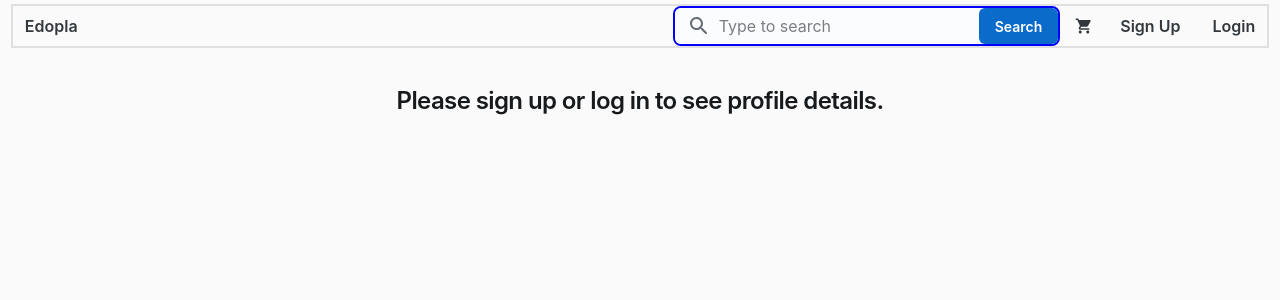
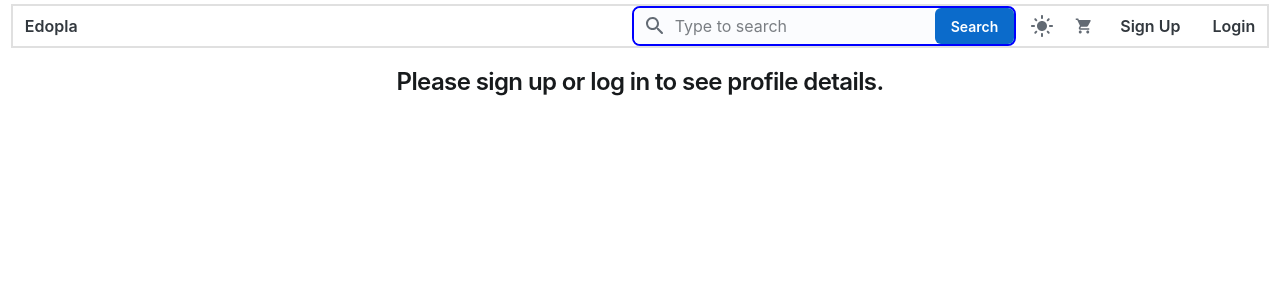
Before and after one commit to saad-bhatti/Edopla, a React (Create React App) app in the folder frontend/: page /profiles in a window 1280 px wide. Shown: the top 300 px of the page. Built offline with nearby package versions, Linux system fonts and the light colour scheme; no server answers.

Commit message:
Theme functionality added

```diff
--- a/frontend/src/App.tsx
+++ b/frontend/src/App.tsx
@@ -1,22 +1,18 @@
+import CssBaseline from "@mui/joy/CssBaseline";
+import { CssVarsProvider } from "@mui/joy/styles";
 import { useEffect, useState } from "react";
-import { Container } from "react-bootstrap";
-import { BrowserRouter, Route, Routes } from "react-router-dom";
+import { BrowserRouter } from "react-router-dom";
 import BuyerProfileModal from "./components/modal/BuyerProfileModal";
 import LoginModal from "./components/modal/LoginModal";
 import SignUpModal from "./components/modal/SignUpModal";
 import VendorProfileModal from "./components/modal/VendorProfileModal";
+import AppRoutes from "./components/navigation/AppRoutes";
 import NavBar from "./components/navigation/NavBar";
 import { displayError } from "./errors/displayError";
 import { CartItem } from "./models/items/cartItem";
 import { User } from "./models/users/user";
 import { getCarts } from "./network/items/carts_api";
 import * as UsersAPI from "./network/users/users_api";
-import CartsPage from "./pages/Carts/CartsPage";
-import HomePage from "./pages/HomePage";
-import MenuPage from "./pages/Menu/MenuPage";
-import NotFoundPage from "./pages/NotFoundPage";
-import ProfilesPage from "./pages/ProfilesPage";
-import styles from "./styles/App.module.css";
 import { CartsContext, LoggedInUserContext } from "./utils/contexts";
 
 function App() {
@@ -50,6 +46,9 @@ function App() {
   return (
     <LoggedInUserContext.Provider value={{ loggedInUser, setLoggedInUser }}>
       <CartsContext.Provider value={{ carts, setCarts }}>
+        <>
+          <CssVarsProvider defaultMode="system">
+            <CssBaseline />
             <BrowserRouter>
               <div>
                 {/* Display for the navigation bar */}
@@ -67,15 +66,7 @@ function App() {
                 />
 
                 {/* Available routes. */}
-            <Container className={styles.pageContainer}>
-              <Routes>
-                <Route path="/" element={<HomePage />} />
-                <Route path="/profiles" element={<ProfilesPage />} />
-                <Route path="/carts" element={<CartsPage />} />
-                <Route path="/menu/:vendorId" element={<MenuPage />} />
-                <Route path="/*" element={<NotFoundPage />} />
-              </Routes>
-            </Container>
+                <AppRoutes />
 
                 {/* Sign up modal */}
                 {showSignUpModal && (
@@ -129,6 +120,8 @@ function App() {
                 )}
               </div>
             </BrowserRouter>
+          </CssVarsProvider>
+        </>
       </CartsContext.Provider>
     </LoggedInUserContext.Provider>
   );
--- a/frontend/src/components/card/UserProfileCard.tsx
+++ b/frontend/src/components/card/UserProfileCard.tsx
@@ -35,7 +35,7 @@ const UserProfileCard = ({ user, sx }: UserProfileCardProps) => {
   // State to control the display of the snackbar.
   const [emailSnackbarVisible, setEmailSnackbarVisible] = useState<boolean>(false);
   // State to control errors on the email form.
-  const [emailError, setEmailError] = useState<{ isError: boolean; error: string }>({
+  const [emailError] = useState<{ isError: boolean; error: string }>({
     isError: false,
     error: "",
   });
--- /dev/null
+++ b/frontend/src/components/navigation/AppRoutes.tsx
@@ -0,0 +1,24 @@
+import Container from "@mui/joy/Container";
+import { Route, Routes } from "react-router-dom";
+import CartsPage from "../../pages/Carts/CartsPage";
+import HomePage from "../../pages/HomePage";
+import MenuPage from "../../pages/Menu/MenuPage";
+import NotFoundPage from "../../pages/NotFoundPage";
+import ProfilesPage from "../../pages/ProfilesPage";
+
+/** UI component for the routes of the application. */
+const AppRoutes = () => {
+  return (
+    <Container sx={{padding: "1% 0"}}>
+      <Routes>
+        <Route path="/" element={<HomePage />} />
+        <Route path="/profiles" element={<ProfilesPage />} />
+        <Route path="/carts" element={<CartsPage />} />
+        <Route path="/menu/:vendorId" element={<MenuPage />} />
+        <Route path="/*" element={<NotFoundPage />} />
+      </Routes>
+    </Container>
+  );
+};
+
+export default AppRoutes;
--- /dev/null
+++ b/frontend/src/components/navigation/ColorSchemeToggle.tsx
@@ -0,0 +1,36 @@
+import DarkModeRoundedIcon from "@mui/icons-material/DarkModeRounded";
+import LightModeRoundedIcon from "@mui/icons-material/LightModeRounded";
+import IconButton from "@mui/joy/IconButton";
+import { useColorScheme } from "@mui/joy/styles";
+import { useEffect, useState } from "react";
+
+/** UI component for the color scheme toggle. */
+const ColorSchemeToggle = () => {
+  // Get the current color scheme and the function to change it
+  const { colorScheme, setColorScheme } = useColorScheme();
+  // State to track whether the component has mounted
+  const [mounted, setMounted] = useState(false);
+
+  // Set the component to mounted after the first render
+  useEffect(() => {
+    setMounted(true);
+  }, []);
+
+  if (!mounted) return null;
+  else
+    return (
+      <IconButton
+        id="toggle-mode"
+        size="md"
+        variant="plain"
+        color="neutral"
+        onClick={() => {
+          setColorScheme(colorScheme === "light" ? "dark" : "light");
+        }}
+      >
+        {colorScheme === "dark" ? <DarkModeRoundedIcon /> : <LightModeRoundedIcon />}
+      </IconButton>
+    );
+};
+
+export default ColorSchemeToggle;
--- a/frontend/src/components/navigation/NavBar.tsx
+++ b/frontend/src/components/navigation/NavBar.tsx
@@ -8,6 +8,7 @@ import { useContext } from "react";
 import { Link } from "react-router-dom";
 import * as Context from "../../utils/contexts";
 import CustomSearch from "../custom/CustomSearch";
+import ColorSchemeToggle from "./ColorSchemeToggle";
 import { NavBarLoggedInHead, NavBarLoggedInTail } from "./NavBarLoggedInView";
 import { NavBarLoggedOutHead, NavBarLoggedOutTail } from "./NavBarLoggedOutView";
 
@@ -65,7 +66,6 @@ const NavBar = ({ onSignUpClicked, onLoginClicked, onLogoutSuccessful }: NavBarP
         {/* Navigation bar tail. */}
         <Stack
           direction="row"
-          justifyContent="center"
           alignItems="center"
           spacing={1}
           sx={{ display: { xs: "none", sm: "flex" } }}
@@ -77,6 +77,9 @@ const NavBar = ({ onSignUpClicked, onLoginClicked, onLogoutSuccessful }: NavBarP
             activeSearch={false}
             onSearch={() => {}}
           />
+
+          {/* Color scheme toggle. */}
+          <ColorSchemeToggle />
 
           {/* Cart button. */}
           <Link to="/carts">
--- a/frontend/src/styles/App.module.css
+++ /dev/null
@@ -1,3 +0,0 @@
-.pageContainer {
-  padding: 32px 0;
-}
```
Lines whose indentation alone changed are shown as unchanged.
